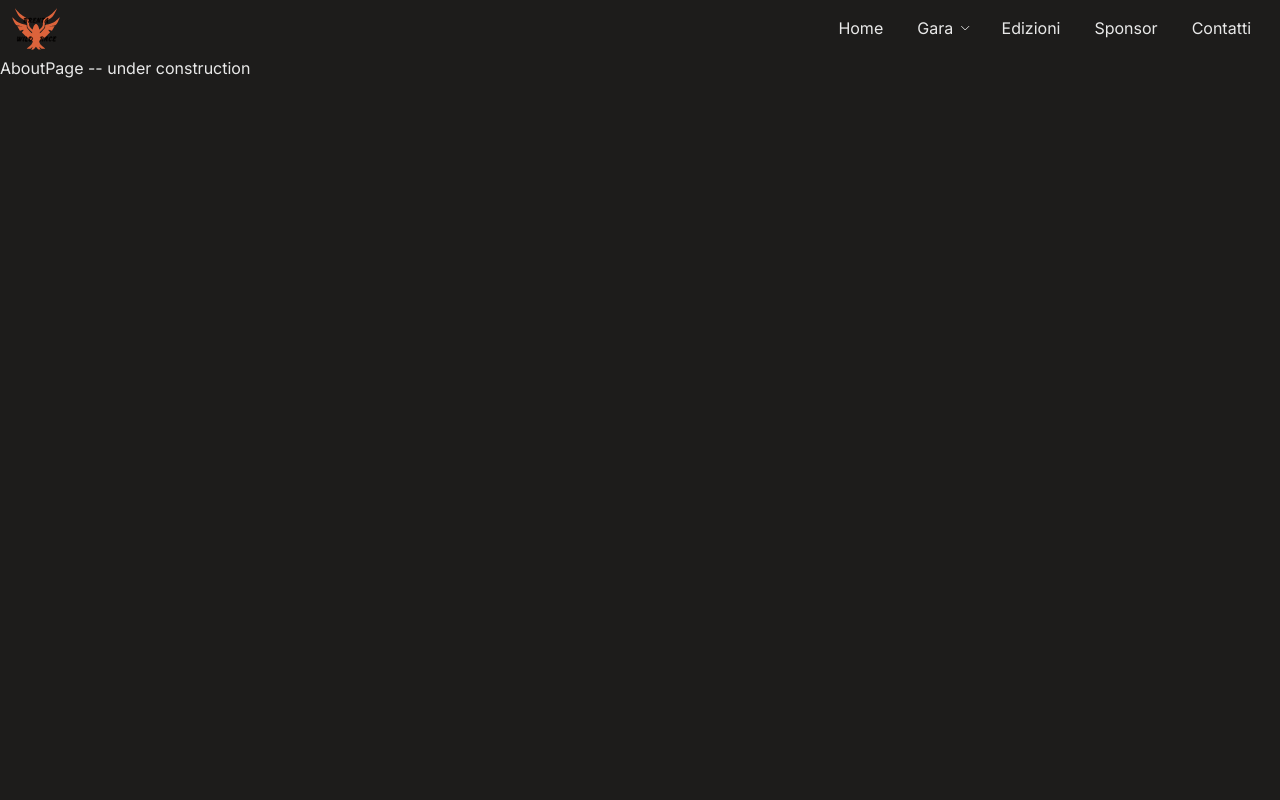
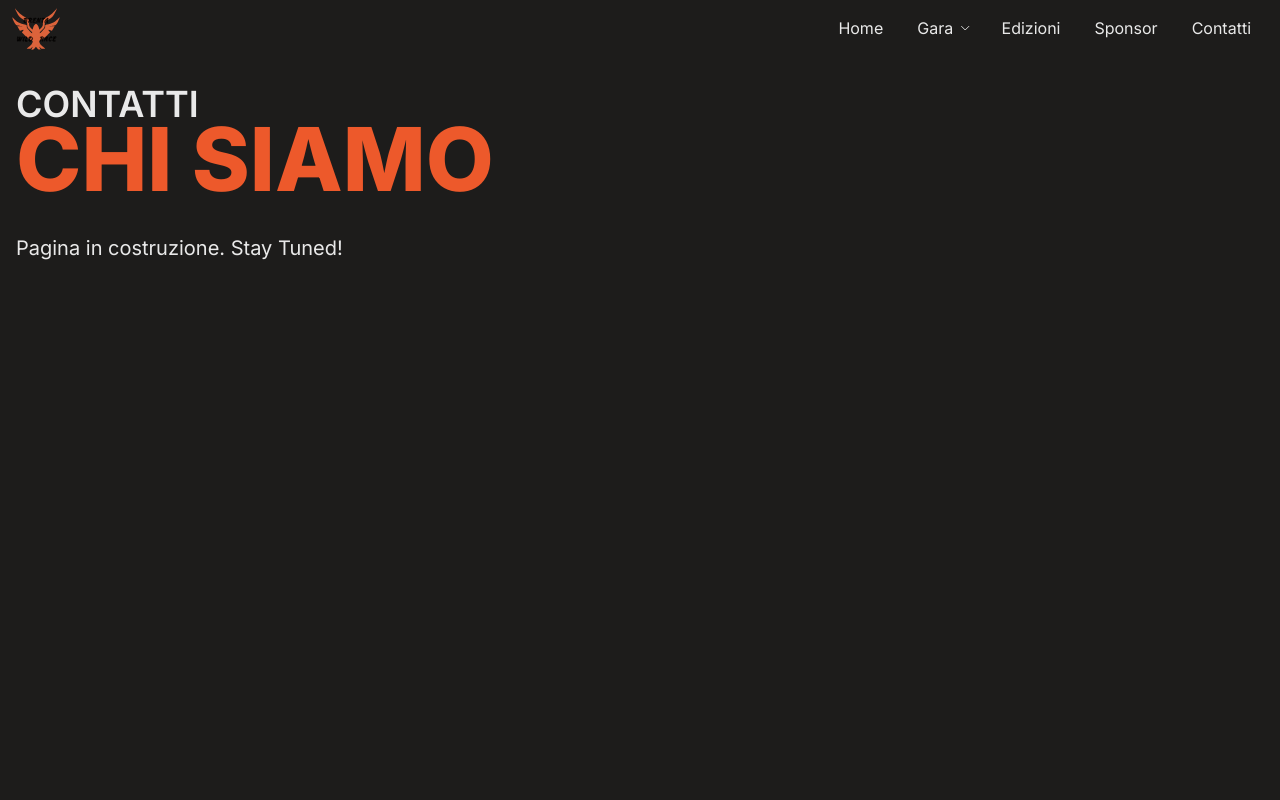
Before and after one commit to elibattistoni/brenta-wild-race, a React (Vite) app: page /contatti in a window 1280 px wide. Shown: the top 800 px of the page. Built offline with nearby package versions, Linux system fonts and the light colour scheme.

Commit message:
feat(pages): preallocate all pages as in construction

```diff
--- a/src/pages/AboutPage.jsx
+++ b/src/pages/AboutPage.jsx
@@ -1,5 +1,15 @@
+import Heading from "../components/shared/Heading";
+import { Container, Text } from "@mantine/core";
+
 const AboutPage = () => {
-  return <div>AboutPage -- under construction</div>;
+  return (
+    <>
+      <Heading title="CHI SIAMO" subtitle="CONTATTI" />
+      <Container fluid mt="xl">
+        <Text size="xl">Pagina in costruzione. Stay Tuned!</Text>
+      </Container>
+    </>
+  );
 };
 
 export default AboutPage;
--- a/src/pages/HomePage.jsx
+++ b/src/pages/HomePage.jsx
@@ -1,7 +1,15 @@
-import React from "react";
+import Heading from "../components/shared/Heading";
+import { Container, Text } from "@mantine/core";
 
 const HomePage = () => {
-  return <div>HomePage -- under construction</div>;
+  return (
+    <>
+      <Heading title="HOME" subtitle="HOME" />
+      <Container fluid mt="xl">
+        <Text size="xl">Pagina in costruzione. Stay Tuned!</Text>
+      </Container>
+    </>
+  );
 };
 
 export default HomePage;
--- a/src/pages/SponsorsPage.jsx
+++ b/src/pages/SponsorsPage.jsx
@@ -1,5 +1,15 @@
+import Heading from "../components/shared/Heading";
+import { Container, Text } from "@mantine/core";
+
 const SponsorsPage = () => {
-  return <div>SponsorsPage -- under construction</div>;
+  return (
+    <>
+      <Heading title="2024" subtitle="SPONSOR" />
+      <Container fluid mt="xl">
+        <Text size="xl">Pagina in costruzione. Stay Tuned!</Text>
+      </Container>
+    </>
+  );
 };
 
 export default SponsorsPage;
--- a/src/pages/editions/EditionDetailsPage.jsx
+++ b/src/pages/editions/EditionDetailsPage.jsx
@@ -1,10 +1,19 @@
 import { useParams } from "react-router-dom";
+import Heading from "../../components/shared/Heading";
+import { Container, Text } from "@mantine/core";
 
 const EditionDetailsPage = () => {
   const { year } = useParams();
 
   if (year === "2017" || year === "2018" || year === "2019") {
-    return <div>EditionDetailsPage -- {year} -- under construction</div>;
+    return (
+      <>
+        <Heading title={year} subtitle="EDIZIONI" />
+        <Container fluid mt="xl">
+          <Text size="xl">Pagina in costruzione. Stay Tuned!</Text>
+        </Container>
+      </>
+    );
   } else {
     throw new Response(null, { status: 404, statusText: "Not Found" });
   }
--- a/src/pages/editions/EditionsHomePage.jsx
+++ b/src/pages/editions/EditionsHomePage.jsx
@@ -1,5 +1,15 @@
+import Heading from "../../components/shared/Heading";
+import { Container, Text } from "@mantine/core";
+
 const EditionsHomePage = () => {
-  return <div>EditionsHomePage -- under construction</div>;
+  return (
+    <>
+      <Heading title="EDIZIONI PASSATE" subtitle="EDIZIONI" />
+      <Container fluid mt="xl">
+        <Text size="xl">Pagina in costruzione. Stay Tuned!</Text>
+      </Container>
+    </>
+  );
 };
 
 export default EditionsHomePage;
--- a/src/pages/trail/TrailHomePage.jsx
+++ b/src/pages/trail/TrailHomePage.jsx
@@ -1,5 +1,15 @@
+import { Container, Text } from "@mantine/core";
+import Heading from "../../components/shared/Heading";
+
 const TrailHomePage = () => {
-  return <div>TrailHomePage -- under construction</div>;
+  return (
+    <>
+      <Heading title="PANORAMICA" subtitle="LA GARA" />
+      <Container fluid mt="xl">
+        <Text size="xl">Pagina in costruzione. Stay Tuned!</Text>
+      </Container>
+    </>
+  );
 };
 
 export default TrailHomePage;
--- a/src/pages/trail/TrailPathVariantsPage.jsx
+++ b/src/pages/trail/TrailPathVariantsPage.jsx
@@ -1,5 +1,15 @@
+import Heading from "../../components/shared/Heading";
+import { Container, Text } from "@mantine/core";
+
 const TrailPathVariantsPage = () => {
-  return <div>TrailPathVariantsPage -- under construction</div>;
+  return (
+    <>
+      <Heading title="PERCORSO e VARIANTI" subtitle="LA GARA" />
+      <Container fluid mt="xl">
+        <Text size="xl">Pagina in costruzione. Stay Tuned!</Text>
+      </Container>
+    </>
+  );
 };
 
 export default TrailPathVariantsPage;
--- a/src/pages/trail/TrailPrizesPage.jsx
+++ b/src/pages/trail/TrailPrizesPage.jsx
@@ -1,5 +1,15 @@
+import { Container, Text } from "@mantine/core";
+import Heading from "../../components/shared/Heading";
+
 const TrailPrizesPage = () => {
-  return <div>TrailPrizesPage -- under construction</div>;
+  return (
+    <>
+      <Heading title="MONTEPREMI" subtitle="LA GARA" />
+      <Container fluid mt="xl">
+        <Text size="xl">Pagina in costruzione. Stay Tuned!</Text>
+      </Container>
+    </>
+  );
 };
 
 export default TrailPrizesPage;
--- a/src/pages/trail/TrailProgramPage.jsx
+++ b/src/pages/trail/TrailProgramPage.jsx
@@ -1,8 +1,6 @@
 import {
-  Center,
   Container,
   Flex,
-  Grid,
   Space,
   Stack,
   Text,
--- a/src/pages/trail/TrailRegistrationPage.jsx
+++ b/src/pages/trail/TrailRegistrationPage.jsx
@@ -1,5 +1,15 @@
+import Heading from "../../components/shared/Heading";
+import { Container, Text } from "@mantine/core";
+
 const TrailRegistrationPage = () => {
-  return <div>TrailRegistrationPage -- under construction</div>;
+  return (
+    <>
+      <Heading title="ISCRIZIONE" subtitle="LA GARA" />
+      <Container fluid mt="xl">
+        <Text size="xl">Pagina in costruzione. Stay Tuned!</Text>
+      </Container>
+    </>
+  );
 };
 
 export default TrailRegistrationPage;
--- a/src/pages/trail/TrailRulesPage.jsx
+++ b/src/pages/trail/TrailRulesPage.jsx
@@ -1,5 +1,15 @@
+import { Container, Text } from "@mantine/core";
+import Heading from "../../components/shared/Heading";
+
 const TrailRulesPage = () => {
-  return <div>TrailRulesPage -- under construction</div>;
+  return (
+    <>
+      <Heading title="REGOLAMENTO" subtitle="LA GARA" />
+      <Container fluid mt="xl">
+        <Text size="xl">Pagina in costruzione. Stay Tuned!</Text>
+      </Container>
+    </>
+  );
 };
 
 export default TrailRulesPage;
```
